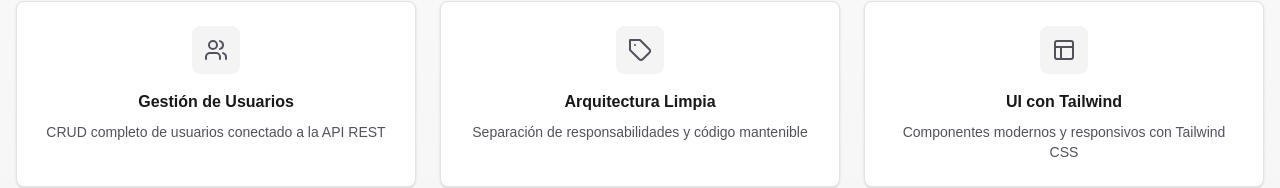
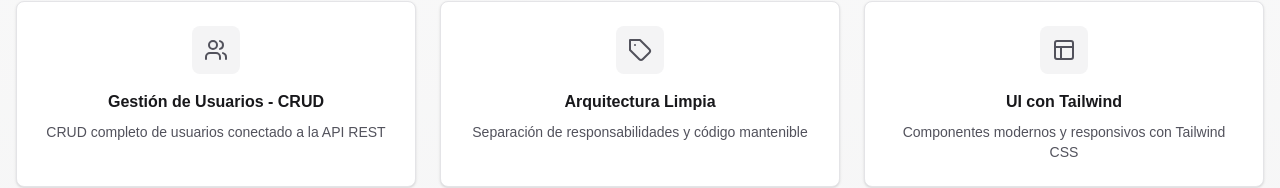
Before and after one commit to GIODIROSA/real-state-system-app, a Next.js app: page / in a window 1280 px wide. Shown: the part 280-468 px from the top of the page. Built offline with nearby package versions, Linux system fonts and the light colour scheme; no server answers.

Commit message:
[ADD] comments page central

```diff
--- a/app/page.tsx
+++ b/app/page.tsx
@@ -43,7 +43,7 @@
               </svg>
             </div>
             <h3 className="mb-2 font-semibold text-zinc-900 dark:text-zinc-100">
-              Gestión de Usuarios
+              Gestión de Usuarios - CRUD
             </h3>
             <p className="text-sm text-zinc-600 dark:text-zinc-400">
               CRUD completo de usuarios conectado a la API REST
```
